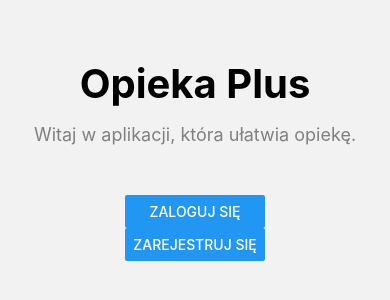
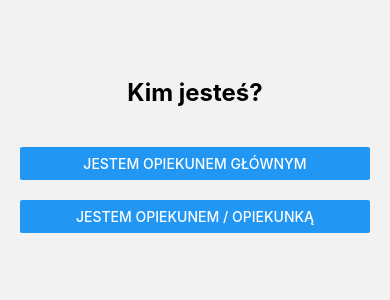
Before and after one commit to pweat/Opieka-Plus, a React Native app: screen /RoleSelection in a window 390 px wide. Shown: the part 262-562 px from the top of the page. Built offline with nearby package versions, Linux system fonts and the light colour scheme; no server answers.

Commit message:
Faza 2: Implement role selection and save role to Firestore

```diff
--- a/app/navigation/AuthNavigator.tsx
+++ b/app/navigation/AuthNavigator.tsx
@@ -1,5 +1,6 @@
 import React from "react";
 import { createNativeStackNavigator } from "@react-navigation/native-stack";
+import RoleSelectionScreen from "../screens/RoleSelectionScreen";
 
 import WelcomeScreen from "../screens/WelcomeScreen";
 import LoginScreen from "../screens/LoginScreen";
@@ -14,6 +15,7 @@ const AuthNavigator = () => {
       screenOptions={{ headerShown: false }}
     >
       <Stack.Screen name="Welcome" component={WelcomeScreen} />
+      <Stack.Screen name="RoleSelection" component={RoleSelectionScreen} />
       <Stack.Screen name="Login" component={LoginScreen} />
       <Stack.Screen name="Register" component={RegisterScreen} />
     </Stack.Navigator>
--- a/app/screens/RegisterScreen.tsx
+++ b/app/screens/RegisterScreen.tsx
@@ -1,45 +1,55 @@
 import React, { useState } from "react";
 import { View, Text, TextInput, Button, StyleSheet, Alert } from "react-native";
-// Importujemy nasze skonfigurowane 'auth' z Firebase oraz funkcję do tworzenia użytkownika
-import { auth } from "../../firebaseConfig"; // Zwróć uwagę na '../../' - wychodzimy dwa poziomy wyżej z folderu /app/screens
+// Dodajemy importy z Firestore
+import { auth, db } from "../../firebaseConfig";
 import { createUserWithEmailAndPassword } from "firebase/auth";
+import { doc, setDoc } from "firebase/firestore"; // Import funkcji do zapisu w bazie
 
-const RegisterScreen = ({ navigation }: { navigation: any }) => {
-  // Tworzymy "stan" (pudełka w pamięci) do przechowywania wartości z pól tekstowych.
-  // Za każdym razem, gdy użytkownik coś wpisze, będziemy aktualizować te zmienne.
+// Modyfikujemy definicję, aby przyjmowała "route" - tam będzie nasza rola
+const RegisterScreen = ({
+  route,
+  navigation,
+}: {
+  route: any;
+  navigation: any;
+}) => {
   const [email, setEmail] = useState("");
   const [password, setPassword] = useState("");
   const [confirmPassword, setConfirmPassword] = useState("");
+  // Odbieramy wybraną rolę przekazaną z poprzedniego ekranu
+  const { selectedRole } = route.params;
 
-  // Funkcja, która zostanie wywołana po naciśnięciu przycisku "Zarejestruj"
   const handleRegister = async () => {
-    // 1. Prosta walidacja danych
-    if (!email || !password || !confirmPassword) {
-      Alert.alert("Błąd", "Wszystkie pola są wymagane.");
-      return;
-    }
-    if (password !== confirmPassword) {
-      Alert.alert("Błąd", "Hasła nie są takie same.");
+    if (!email || !password || password !== confirmPassword) {
+      Alert.alert(
+        "Błąd",
+        "Sprawdź, czy wszystkie pola są wypełnione i czy hasła są identyczne."
+      );
       return;
     }
 
-    // 2. Próba utworzenia użytkownika w Firebase
     try {
-      // Używamy funkcji z biblioteki Firebase, przekazując jej nasz obiekt 'auth' oraz dane użytkownika
+      // Krok 1: Utwórz użytkownika w Firebase Authentication
       const userCredential = await createUserWithEmailAndPassword(
         auth,
         email,
         password
       );
-      // Jeśli się udało, userCredential zawiera informacje o nowym użytkowniku
-      console.log("Użytkownik zarejestrowany!", userCredential.user);
+      const user = userCredential.user;
+
+      // Krok 2: Zapisz dodatkowe informacje o użytkowniku w Firestore
+      // Tworzymy dokument w kolekcji "users" o ID takim samym jak UID użytkownika z Auth
+      await setDoc(doc(db, "users", user.uid), {
+        uid: user.uid,
+        email: user.email,
+        role: selectedRole, // Zapisujemy wybraną rolę!
+        createdAt: new Date(), // Zapisujemy datę utworzenia konta
+      });
+
       Alert.alert("Sukces!", "Konto zostało pomyślnie utworzone.");
-      // Przekierowujemy użytkownika na ekran logowania
-      navigation.navigate("Login");
+      //navigation.navigate("Login");
     } catch (error: any) {
-      // 3. Obsługa błędów z Firebase
-      console.error(error);
-      // Firebase zwraca przydatne komunikaty błędów, które możemy pokazać użytkownikowi
+      // ... obsługa błędów pozostaje bez zmian
       if (error.code === "auth/email-already-in-use") {
         Alert.alert("Błąd", "Ten adres email jest już zajęty.");
       } else if (error.code === "auth/weak-password") {
@@ -54,24 +64,26 @@ const RegisterScreen = ({ navigation }: { navigation: any }) => {
   };
 
   return (
+    // ... cała reszta komponentu (TextInputy, Button) pozostaje bez zmian
     <View style={styles.container}>
-      <Text style={styles.title}>Stwórz nowe konto</Text>
-
-      {/* TextInput to pole do wpisywania tekstu */}
+      <Text style={styles.title}>
+        Stwórz konto jako{" "}
+        {selectedRole === "opiekun_glowny" ? "Opiekun Główny" : "Opiekun"}
+      </Text>
       <TextInput
         style={styles.input}
         placeholder="Adres e-mail"
-        value={email} // Wartość pola jest powiązana z naszym stanem 'email'
-        onChangeText={setEmail} // Każda zmiana w polu aktualizuje stan 'email'
-        keyboardType="email-address" // Pokazuje klawiaturę zoptymalizowaną pod e-mail
-        autoCapitalize="none" // Wyłącza automatyczne wielkie litery
+        value={email}
+        onChangeText={setEmail}
+        autoCapitalize="none"
+        keyboardType="email-address"
       />
       <TextInput
         style={styles.input}
         placeholder="Hasło (min. 6 znaków)"
         value={password}
         onChangeText={setPassword}
-        secureTextEntry // Ukrywa wpisywany tekst (wyświetla kropki)
+        secureTextEntry
       />
       <TextInput
         style={styles.input}
@@ -80,13 +92,13 @@ const RegisterScreen = ({ navigation }: { navigation: any }) => {
         onChangeText={setConfirmPassword}
         secureTextEntry
       />
-
       <Button title="Zarejestruj się" onPress={handleRegister} />
     </View>
   );
 };
 
 const styles = StyleSheet.create({
+  // ... style bez zmian
   container: {
     flex: 1,
     justifyContent: "center",
@@ -97,6 +109,7 @@ const styles = StyleSheet.create({
     fontSize: 24,
     fontWeight: "bold",
     marginBottom: 20,
+    textAlign: "center",
   },
   input: {
     width: "100%",
--- /dev/null
+++ b/app/screens/RoleSelectionScreen.tsx
@@ -0,0 +1,40 @@
+import React from "react";
+import { View, Text, Button, StyleSheet } from "react-native";
+
+const RoleSelectionScreen = ({ navigation }: { navigation: any }) => {
+  // Funkcja nawigująca do ekranu rejestracji i przekazująca parametr z wybraną rolą
+  const selectRole = (role: "opiekun_glowny" | "opiekun") => {
+    navigation.navigate("Register", { selectedRole: role });
+  };
+
+  return (
+    <View style={styles.container}>
+      <Text style={styles.title}>Kim jesteś?</Text>
+      <View style={styles.button}>
+        <Button
+          title="Jestem Opiekunem Głównym"
+          onPress={() => selectRole("opiekun_glowny")}
+        />
+      </View>
+      <View style={styles.button}>
+        <Button
+          title="Jestem Opiekunem / Opiekunką"
+          onPress={() => selectRole("opiekun")}
+        />
+      </View>
+    </View>
+  );
+};
+
+const styles = StyleSheet.create({
+  container: {
+    flex: 1,
+    justifyContent: "center",
+    alignItems: "center",
+    padding: 20,
+  },
+  title: { fontSize: 24, fontWeight: "bold", marginBottom: 30 },
+  button: { width: "100%", marginVertical: 10 },
+});
+
+export default RoleSelectionScreen;
--- a/app/screens/WelcomeScreen.tsx
+++ b/app/screens/WelcomeScreen.tsx
@@ -18,7 +18,7 @@ const WelcomeScreen = ({ navigation }: { navigation: any }) => {
         />
         <Button
           title="Zarejestruj się"
-          onPress={() => navigation.navigate("Register")}
+          onPress={() => navigation.navigate("RoleSelection")}
         />
       </View>
     </SafeAreaView>
```
